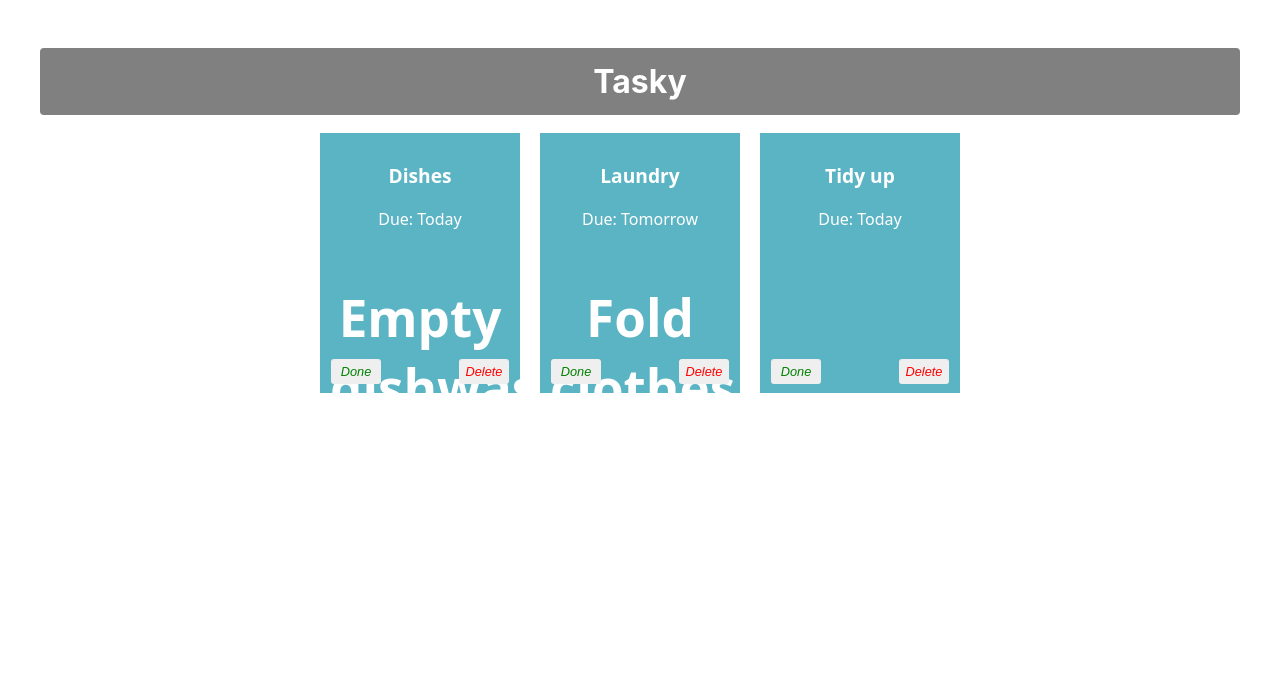
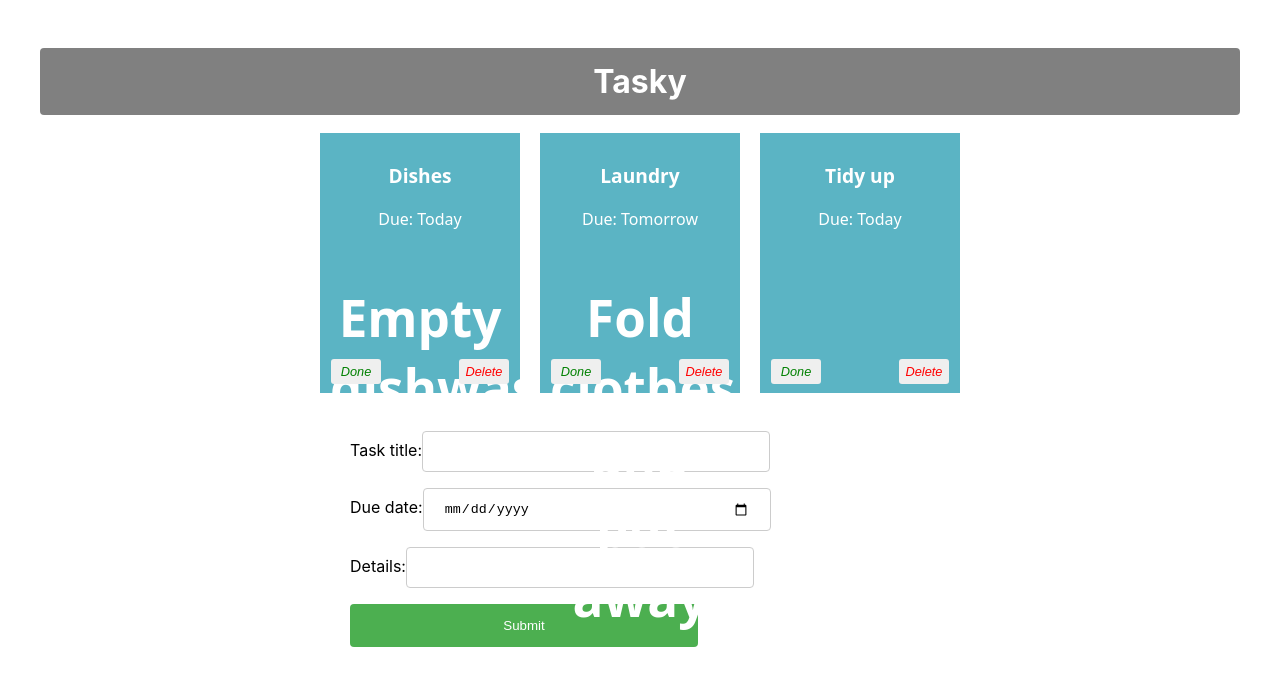
Before and after one commit to jordiGasco/react-basics-labs, a React (Create React App) app in the folder tasky/: page / in a window 1280 px wide. Shown: the top 686 px of the page. Built offline with nearby package versions, Linux system fonts and the light colour scheme.

Commit message:
Add task: form added

```diff
--- a/tasky/src/App.css
+++ b/tasky/src/App.css
@@ -63,3 +63,34 @@
   right: 5px;
   color: red;
 }
+
+input[type=text], input[type=date] {
+  width: 60%;
+  padding: 12px 20px;
+  margin: 8px 0;
+  display: inline-block;
+  border: 1px solid #ccc;
+  border-radius: 4px;
+  box-sizing: border-box;
+}
+
+input[type=submit] {
+  width: 60%;
+  background-color: #4CAF50;
+  color: white;
+  padding: 14px 20px;
+  margin: 8px 0;
+  border: none;
+  border-radius: 4px;
+  cursor: pointer;
+}
+
+input[type=submit]:hover {
+  background-color: #45a049;
+}
+
+form {
+  text-align: left;
+  width: 50%;
+  margin: auto;
+}
--- a/tasky/src/App.js
+++ b/tasky/src/App.js
@@ -1,6 +1,7 @@
 import './App.css';
 import Task from './components/Task';
 import React, {useState} from 'react';
+import AddTaskForm from './components/Form';
 
 function App() {
 
@@ -28,7 +29,6 @@
   return (
     <div className="container">
     <h1>Tasky</h1>
-
     {taskState.tasks.map((task, index) => (
       <Task
         title={task.title}
@@ -40,7 +40,7 @@
         deleteTask = {() => deleteHandler(index)}
       />
     ))}
-
+    <AddTaskForm />
   </div>
   );
 }
--- /dev/null
+++ b/tasky/src/components/Form.js
@@ -0,0 +1,28 @@
+import React from "react";
+
+const AddTaskForm = (props) => {
+
+  return (
+    <div>
+      <form>
+        <label>
+            Task title:
+            <input type="text" name="title" required />
+        </label>
+        <br />
+        <label>
+            Due date:
+            <input type="date" name="deadline" required />
+        </label>
+        <br />
+        <label>
+            Details:
+            <input type="text" name="description" />
+        </label>
+        <input type="submit" value="Submit" />
+        </form>
+    </div>
+  )
+};
+
+export default AddTaskForm;
```
Lines whose indentation alone changed are shown as unchanged.
